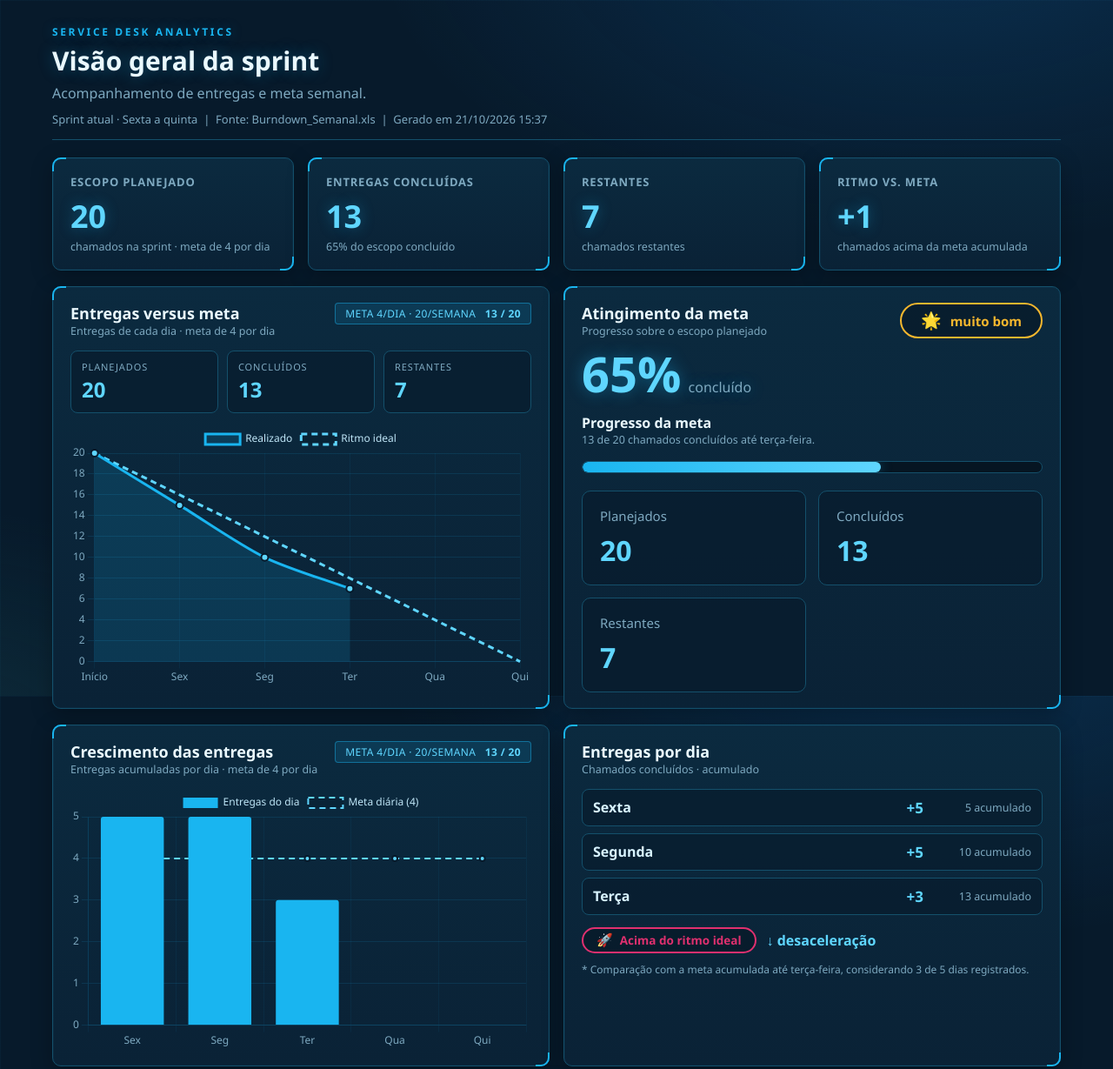
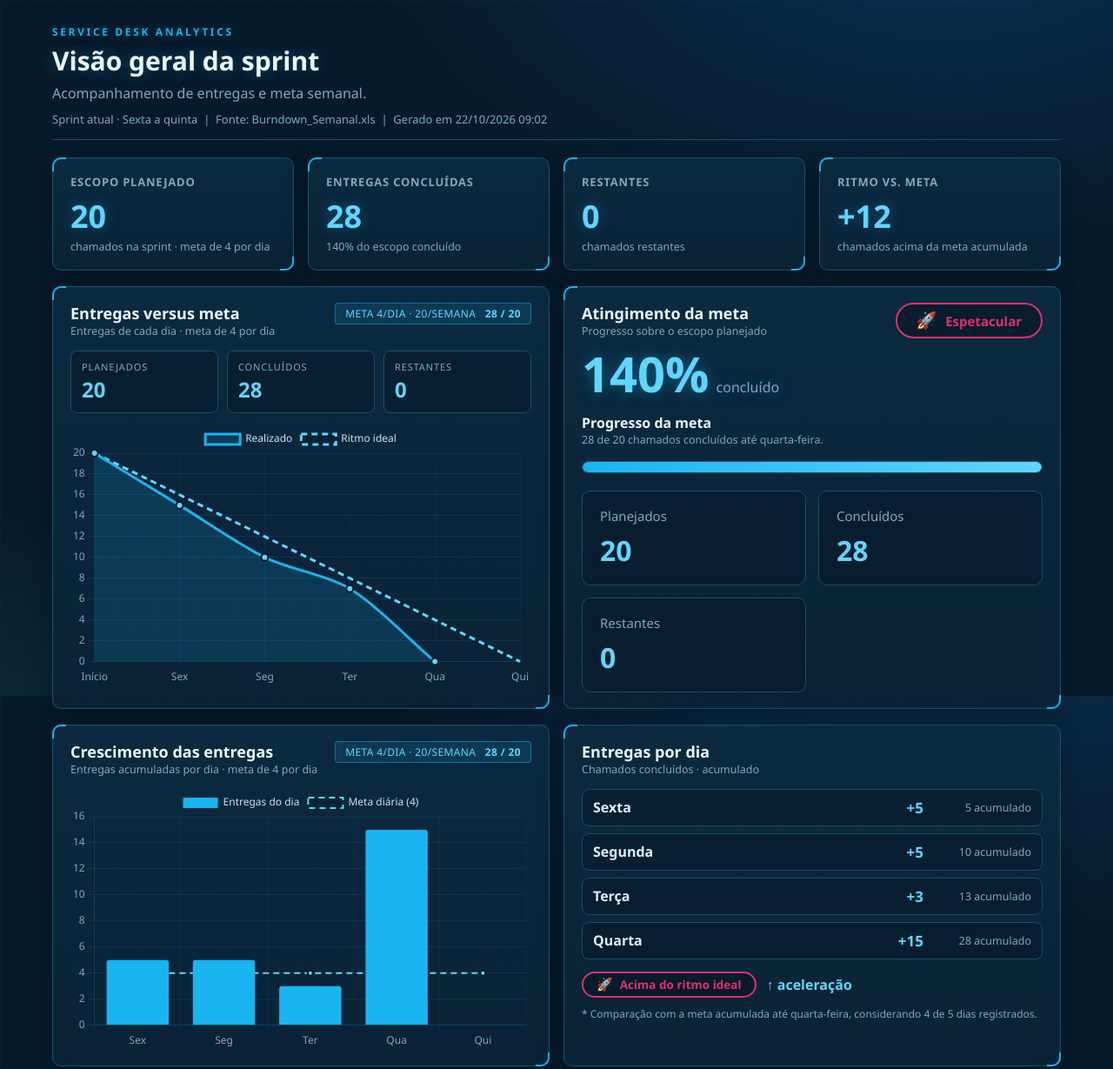
Before and after one commit to RaphahH/Burndown-n2, a plain HTML site: page BurnDownSemanal.html in a window 1280 px wide. Shown: the top 1229 px of the page at 87% size. Drawn offline with nearby package versions, Linux system fonts and the light colour scheme.

Commit message:
Add files via upload

```diff
--- a/BurnDownSemanal.html
+++ b/BurnDownSemanal.html
@@ -56,7 +56,7 @@
   .big{font-size:56px;font-weight:700;color:var(--cyan-lt);text-shadow:0 0 18px rgba(25,181,240,.4);line-height:1.1;margin-top:10px}
   .big small{font-size:16px;color:var(--muted);font-weight:500;margin-left:8px}
   .bar{height:14px;margin-top:16px;border:1px solid var(--line);border-radius:999px;background:#061522;overflow:hidden}
-  .bar > div{height:100%;width:65.00%;min-width:2px;border-radius:inherit;background:linear-gradient(90deg,var(--cyan),var(--cyan-lt));box-shadow:var(--glow)}
+  .bar > div{height:100%;width:100.00%;min-width:2px;border-radius:inherit;background:linear-gradient(90deg,var(--cyan),var(--cyan-lt));box-shadow:var(--glow)}
   .days{display:grid;gap:8px;margin-top:14px}
   .day{display:grid;grid-template-columns:1fr auto auto;gap:14px;align-items:center;padding:9px 12px;border:1px solid var(--line);border-radius:8px;background:rgba(7,26,43,.6)}
   .day-name{font-weight:600}
@@ -82,24 +82,24 @@
   <div class="eyebrow">Service desk analytics</div>
   <h1>Visão geral da sprint</h1>
   <p class="sub">Acompanhamento de entregas e meta semanal.</p>
-  <div class="meta">Sprint atual · Sexta a quinta &nbsp;|&nbsp; Fonte: Burndown_Semanal.xls &nbsp;|&nbsp; Gerado em 21/10/2026 15:37</div>
+  <div class="meta">Sprint atual · Sexta a quinta &nbsp;|&nbsp; Fonte: Burndown_Semanal.xls &nbsp;|&nbsp; Gerado em 22/10/2026 09:02</div>
 
   <div class="grid kpis">
     <div class="card"><h3>Escopo planejado</h3><div class="kpi">20</div><div class="note">chamados na sprint · meta de 4 por dia</div></div>
-    <div class="card"><h3>Entregas concluídas</h3><div class="kpi">13</div><div class="note">65% do escopo concluído</div></div>
-    <div class="card"><h3>Restantes</h3><div class="kpi">7</div><div class="note">chamados restantes</div></div>
-    <div class="card"><h3>Ritmo vs. meta</h3><div class="kpi">+1</div><div class="note">chamados acima da meta acumulada</div></div>
+    <div class="card"><h3>Entregas concluídas</h3><div class="kpi">28</div><div class="note">140% do escopo concluído</div></div>
+    <div class="card"><h3>Restantes</h3><div class="kpi">0</div><div class="note">chamados restantes</div></div>
+    <div class="card"><h3>Ritmo vs. meta</h3><div class="kpi">+12</div><div class="note">chamados acima da meta acumulada</div></div>
   </div>
 
   <div class="grid two">
     <div class="card">
       <div class="head"><div><h2>Entregas versus meta</h2>
         <div class="note">Entregas de cada dia · meta de 4 por dia</div></div>
-        <span class="chip">Meta 4/dia · 20/semana &nbsp; <b>13 / 20</b></span></div>
+        <span class="chip">Meta 4/dia · 20/semana &nbsp; <b>28 / 20</b></span></div>
       <div class="stats">
         <div class="stat"><div class="lbl">Planejados</div><strong>20</strong></div>
-        <div class="stat"><div class="lbl">Concluídos</div><strong>13</strong></div>
-        <div class="stat"><div class="lbl">Restantes</div><strong>7</strong></div>
+        <div class="stat"><div class="lbl">Concluídos</div><strong>28</strong></div>
+        <div class="stat"><div class="lbl">Restantes</div><strong>0</strong></div>
       </div>
       <div class="chartbox"><canvas id="c_burn"></canvas></div>
     </div>
@@ -108,16 +108,16 @@
       <div class="head">
         <div><h2>Atingimento da meta</h2>
           <div class="note">Progresso sobre o escopo planejado</div></div>
-        <span class="pill lg gold" title="13 entregues de 12 esperados até aqui (108% da meta acumulada)"><span class="ico">🌟</span>muito bom</span>
+        <span class="pill lg pink" title="28 entregues de 16 esperados até aqui (175% da meta acumulada)"><span class="ico">🚀</span>Espetacular</span>
       </div>
-      <div class="big">65%<small>concluído</small></div>
+      <div class="big">140%<small>concluído</small></div>
       <div style="margin-top:14px"><strong style="color:#eaf9ff">Progresso da meta</strong></div>
-      <div class="note">13 de 20 chamados concluídos até terça-feira.</div>
+      <div class="note">28 de 20 chamados concluídos até quarta-feira.</div>
       <div class="bar"><div></div></div>
       <div class="stats dois">
         <div class="stat"><div class="lbl">Planejados</div><strong>20</strong></div>
-        <div class="stat"><div class="lbl">Concluídos</div><strong>13</strong></div>
-        <div class="stat"><div class="lbl">Restantes</div><strong>7</strong></div>
+        <div class="stat"><div class="lbl">Concluídos</div><strong>28</strong></div>
+        <div class="stat"><div class="lbl">Restantes</div><strong>0</strong></div>
       </div>
     </div>
   </div>
@@ -126,7 +126,7 @@
     <div class="card">
       <div class="head"><div><h2>Crescimento das entregas</h2>
         <div class="note">Entregas acumuladas por dia · meta de 4 por dia</div></div>
-        <span class="chip">Meta 4/dia · 20/semana &nbsp; <b>13 / 20</b></span></div>
+        <span class="chip">Meta 4/dia · 20/semana &nbsp; <b>28 / 20</b></span></div>
       <div class="chartbox"><canvas id="c_ent"></canvas></div>
     </div>
 
@@ -137,9 +137,10 @@
 <div class="day"><div><span class="day-name">Sexta</span></div><div class="day-val">+5</div><div class="day-acc">5 acumulado</div></div>
 <div class="day"><div><span class="day-name">Segunda</span></div><div class="day-val">+5</div><div class="day-acc">10 acumulado</div></div>
 <div class="day"><div><span class="day-name">Terça</span></div><div class="day-val">+3</div><div class="day-acc">13 acumulado</div></div>
+<div class="day"><div><span class="day-name">Quarta</span></div><div class="day-val">+15</div><div class="day-acc">28 acumulado</div></div>
       </div>
-      <div class="ritmo"><span class="pill pink"><span class="ico">🚀</span>Acima do ritmo ideal</span> <span class="tend">↓ desaceleração</span></div>
-      <div class="foot-note">* Comparação com a meta acumulada até terça-feira, considerando 3 de 5 dias registrados.</div>
+      <div class="ritmo"><span class="pill pink"><span class="ico">🚀</span>Acima do ritmo ideal</span> <span class="tend">↑ aceleração</span></div>
+      <div class="foot-note">* Comparação com a meta acumulada até quarta-feira, considerando 4 de 5 dias registrados.</div>
     </div>
   </div>
 
@@ -151,6 +152,7 @@
 <tr><td>Sexta</td><td>5</td><td>5</td><td>15</td></tr>
 <tr><td>Segunda</td><td>5</td><td>10</td><td>10</td></tr>
 <tr><td>Terça</td><td>3</td><td>13</td><td>7</td></tr>
+<tr><td>Quarta</td><td>15</td><td>28</td><td>0</td></tr>
       </tbody>
     </table>
   </div>
@@ -159,7 +161,7 @@
 </div>
 
 <script>
-const D = {"labels": ["Início", "Sex", "Seg", "Ter", "Qua", "Qui"], "restante": [20.0, 15.0, 10.0, 7.0, null, null], "idealRestante": [20.0, 16.0, 12.0, 8.0, 4.0, 0.0], "labelsDia": ["Sex", "Seg", "Ter", "Qua", "Qui"], "entregasDia": [5.0, 5.0, 3.0, null, null], "metaDia": [4.0, 4.0, 4.0, 4.0, 4.0], "metaLabel": "Meta diária (4)"};
+const D = {"labels": ["Início", "Sex", "Seg", "Ter", "Qua", "Qui"], "restante": [20.0, 15.0, 10.0, 7.0, 0, null], "idealRestante": [20.0, 16.0, 12.0, 8.0, 4.0, 0.0], "labelsDia": ["Sex", "Seg", "Ter", "Qua", "Qui"], "entregasDia": [5.0, 5.0, 3.0, 15.0, null], "metaDia": [4.0, 4.0, 4.0, 4.0, 4.0], "metaLabel": "Meta diária (4)"};
 const C = {cyan:'#19b5f0', cyanLt:'#5fd6ff', grid:'rgba(25,181,240,.12)', text:'#7ea9c0'};
 
 Chart.defaults.color = C.text;
```
